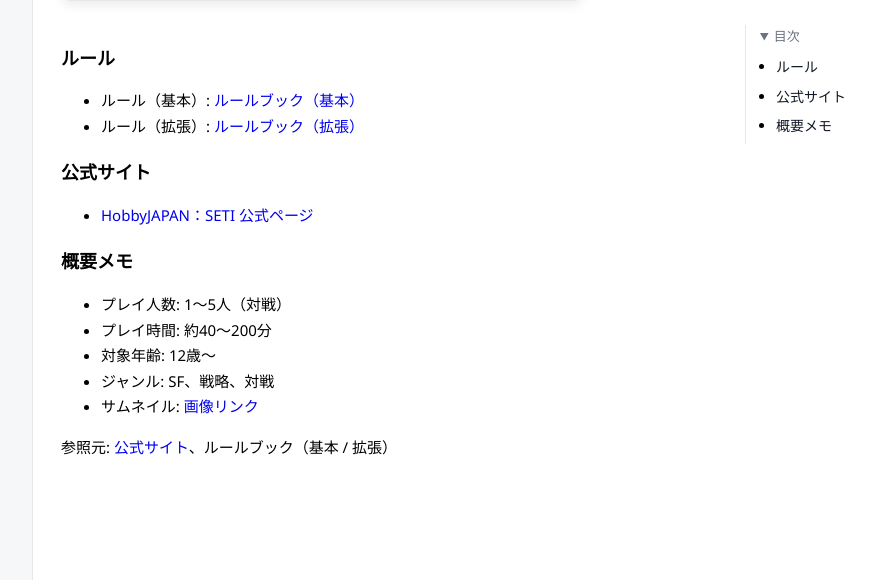
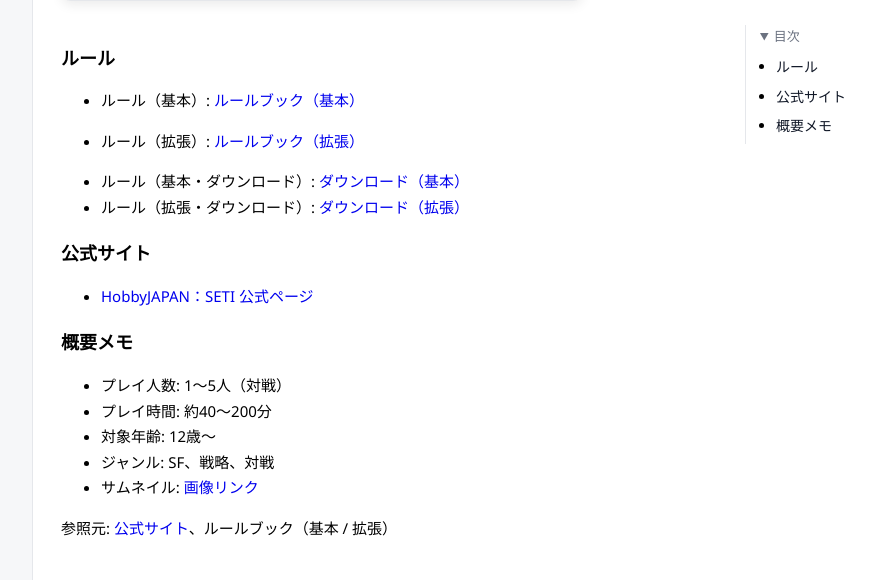
Before and after one commit to weiss-schwarz-house/weiss-schwarz-house, a Jekyll site: the page built from games/seti.md, in a window 1280 px wide and 1048 px high. Shown: the part 468-1048 px from the top of the window, without its empty margins (247-1121 px from the left). Built offline with Jekyll 4.4.1, drawn with Linux system fonts in a browser that asks for light colours.

Commit message:
SETIルールブックダウンロード追加

```diff
--- a/games/seti.md
+++ b/games/seti.md
@@ -14,6 +14,8 @@ tags:
   - SF
 rulebook_url: "https://www.dropbox.com/scl/fi/iaew9f7spdji8d5qt397l/SETI.pdf?rlkey=ntsofgycce1h7atq9v1mamyfh&st=to6hxcvl&raw=1"
 expansion_rulebook_url: "https://www.dropbox.com/scl/fi/clj2wsz60ipit7x9dtc6v/SETI.pdf?rlkey=nfj01m8yt682pway1f9910rrd&st=496n8nbd&raw=1"
+rulebook_dl_url: "https://www.dropbox.com/scl/fi/iaew9f7spdji8d5qt397l/SETI.pdf?rlkey=ntsofgycce1h7atq9v1mamyfh&st=to6hxcvl&dl=1"
+expansion_rulebook_dl_url: "https://www.dropbox.com/scl/fi/clj2wsz60ipit7x9dtc6v/SETI.pdf?rlkey=nfj01m8yt682pway1f9910rrd&st=496n8nbd&dl=1"
 source_url: "https://hobbyjapan.games/seti/"
 thumbnail_url: "https://www.dropbox.com/scl/fi/ffqznn0amzokvxulb1rrh/SETI.png?rlkey=5sb6vz7v0e261b3ix4ujobk2k&st=tt4a2dea&raw=1"
 thumbnail_alt: "SETI：地球外知的生命体探査 サムネイル"
@@ -24,6 +26,9 @@ thumbnail_alt: "SETI：地球外知的生命体探査 サムネイル"
 
 - ルール（基本）: [ルールブック（基本）]({{ page.rulebook_url }})
 - ルール（拡張）: [ルールブック（拡張）]({{ page.expansion_rulebook_url }})
+
+- ルール（基本・ダウンロード）: [ダウンロード（基本）]({{ page.rulebook_dl_url }})
+- ルール（拡張・ダウンロード）: [ダウンロード（拡張）]({{ page.expansion_rulebook_dl_url }})
 
 ## 公式サイト
 
```
